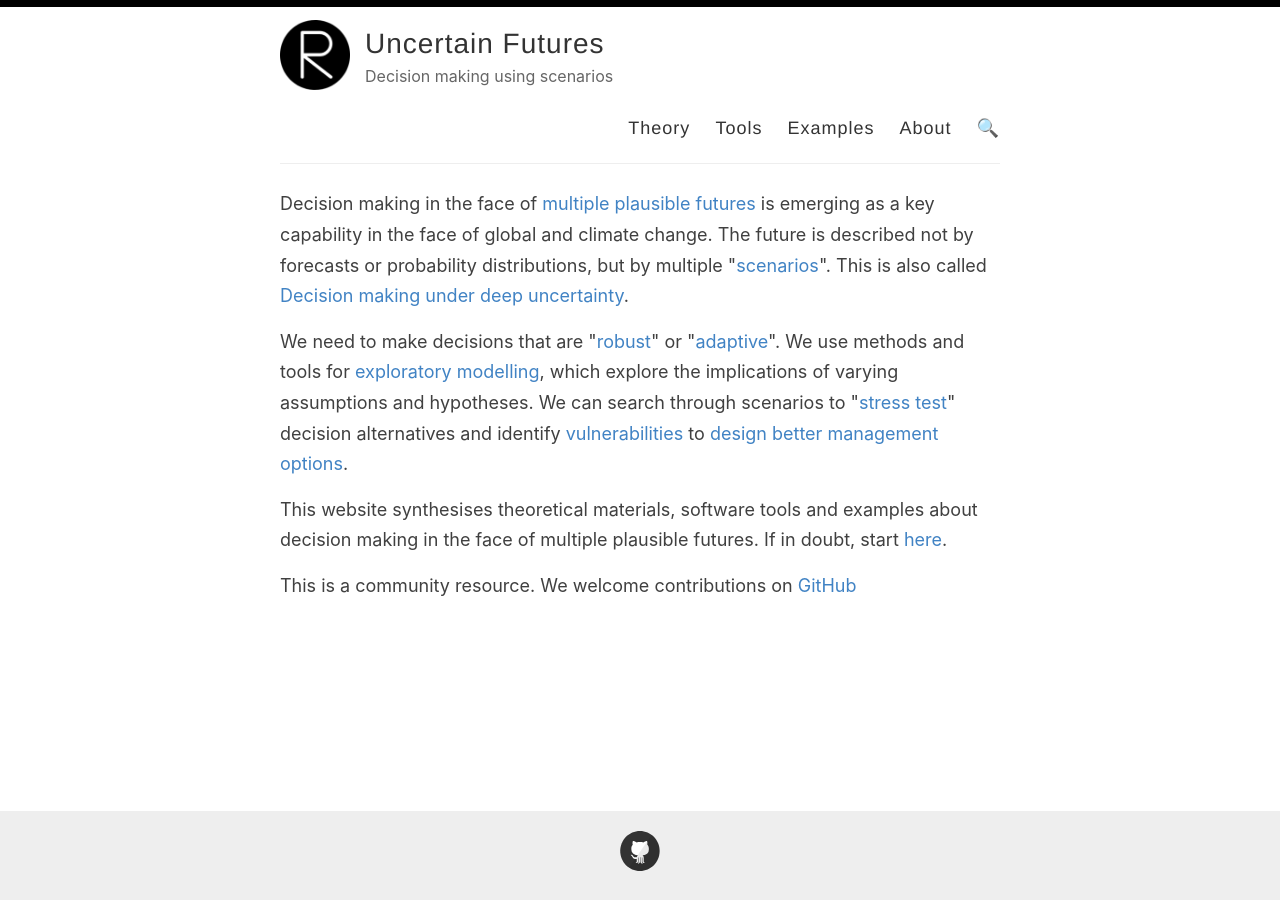
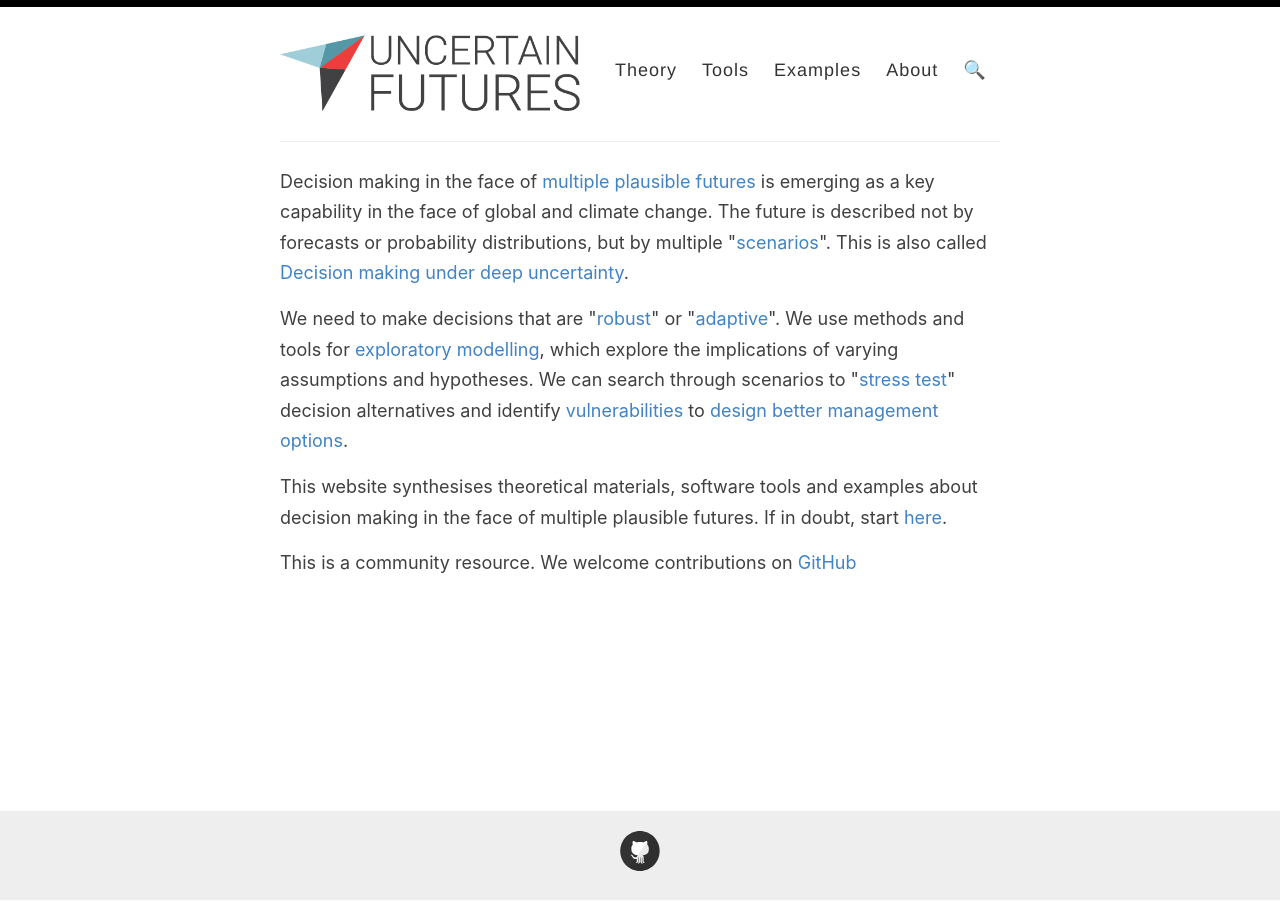
Before and after one commit to uncertainfutures/uncertainfutures.github.io, a Jekyll site: the page built from index.html, in a window 1280 px wide. Built offline with Jekyll 4.4.1, drawn with Linux system fonts in a browser that asks for light colours.

Commit message:
Use new logo, drop site-info

```diff
--- a/_config.yml
+++ b/_config.yml
@@ -12,7 +12,7 @@ author:
 description: Decision making using scenarios
 
 # URL of your avatar or profile pic (you could use your GitHub profile pic)
-avatar: /images/reverie.png
+avatar: /images/UncertainFutures_Logo.png
 
 #
 # Flags below are optional
--- a/_layouts/default.html
+++ b/_layouts/default.html
@@ -35,13 +35,6 @@
                 alt="{{ site.title }}"
             /></a>
 
-            <div class="site-info">
-              <h1 class="site-name">
-                <a href="{{ site.baseurl }}/">{{ site.name }}</a>
-              </h1>
-              <p class="site-description">{{ site.description }}</p>
-            </div>
-
             <nav>
               <a href="{{ site.baseurl }}/theory/">Theory</a>
               <a href="{{ site.baseurl }}/tools/">Tools</a>
--- a/assets/style.scss
+++ b/assets/style.scss
@@ -289,67 +289,27 @@ p > img {
 .masthead {
   padding: 20px 0;
   border-bottom: 1px solid $lightGray;
+  display: flex;
+  flex-wrap: wrap;
 
   @include mobile {
+    justify-content: center;
     text-align: center;
   }
 }
 
 .site-avatar {
-  float: left;
-  width: 70px;
-  height: 70px;
   margin-right: 15px;
-
-  @include mobile {
-    float: none;
-    display: block;
-    margin: 0 auto;
-  }
+  margin-top: 15px;
+  max-width: 300px;
 
   img {
     border-radius: 5px;
   }
 }
 
-.site-info {
-  float: left;
-
-  @include mobile {
-    float: none;
-    display: block;
-    margin: 0 auto;
-  }
-}
-
-.site-name {
-  margin: 0;
-  color: $darkGray;
-  cursor: pointer;
-  font-family: $helveticaNeue;
-  font-weight: 300;
-  font-size: 28px;
-  letter-spacing: 1px;
-  text-align: left;
-
-  @include mobile {
-    text-align: center;
-  }
-}
-
-.site-description {
-  margin: -5px 0 0 0;
-  color: $gray;
-  font-size: 16px;
-
-  @include mobile {
-    margin: 3px 0;
-  }
-}
-
 nav {
-  float: right;
-  margin-top: 23px; // @TODO: Vertically middle align
+  align-self: center;
   font-family: $helveticaNeue;
   font-size: 18px;
 
```
Also changed, not shown: images/UncertainFutures_Logo.png (added), images/reverie.png (deleted).
